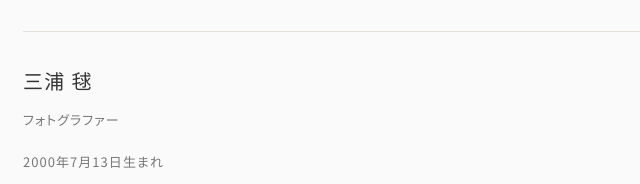
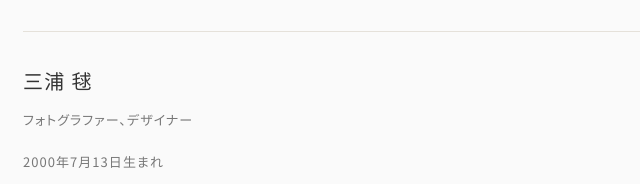
Before and after one commit to sugiyama-yoshihiko/nanji2025, a plain HTML site: page staff.html in a window 1280 px wide. Shown: the part 907-1091 px from the top of the page, 261-901 px from the left. Drawn offline with Linux system fonts and the light colour scheme.

Commit message:
Update Miura's staff role

```diff
--- a/staff.html
+++ b/staff.html
@@ -217,7 +217,7 @@
 <div class="staff-list">
   <section class="staff-person"><h2>杉山 仁彦</h2><p>ディレクター</p><p class="staff-birth">2002年3月26日生まれ</p><p class="staff-bio">陶芸を軸としたミクロとマクロの実践を横断し、自分たちの手で「心地よい日々」を立ち上げ、生活や社会そのものを再考し、再制作することで、生きている実感の獲得を試みている。</p><p class="staff-bio">また、三重、愛知、東京、福島を行き来する生活から、移動と定住、生活や居場所づくりをテーマとしている。葛尾焼きなどの活動を作品として捉えるとき、その最小単位はコミュニティであり、その物質的な表れが小屋なのではないかという仮説から、家や祠などをモチーフとしている。</p><a class="staff-social" href="https://www.instagram.com/sugiyama__yoshihiko/" target="_blank" rel="noopener noreferrer" aria-label="杉山仁彦のInstagram（新しいタブで開きます）">Instagram ↗</a></section>
   <section class="staff-person"><h2>森田 健（森田新聞社）</h2><p>アートディレクター</p><a class="staff-social" href="https://www.instagram.com/morita_shinbunsha/" target="_blank" rel="noopener noreferrer" aria-label="森田新聞社のInstagram（新しいタブで開きます）">Instagram ↗</a></section>
-  <section class="staff-person"><h2>三浦 毬</h2><p>フォトグラファー</p><p class="staff-birth">2000年7月13日生まれ</p><p class="staff-bio">名古屋芸術大学卒業。写真家、デザイナー。乃のアーカイブブックの展示記録写真とブックデザインを手掛ける。自費出版「ここにいた誰か」(2025) ずっとそばに置いておきたくなるような心地の良い本つぐりを目指している。</p><a class="staff-social" href="https://www.instagram.com/mrwn_cmr/" target="_blank" rel="noopener noreferrer" aria-label="三浦毬のInstagram（新しいタブで開きます）">Instagram ↗</a></section>
+  <section class="staff-person"><h2>三浦 毬</h2><p>フォトグラファー、デザイナー</p><p class="staff-birth">2000年7月13日生まれ</p><p class="staff-bio">名古屋芸術大学卒業。写真家、デザイナー。乃のアーカイブブックの展示記録写真とブックデザインを手掛ける。自費出版「ここにいた誰か」(2025) ずっとそばに置いておきたくなるような心地の良い本つぐりを目指している。</p><a class="staff-social" href="https://www.instagram.com/mrwn_cmr/" target="_blank" rel="noopener noreferrer" aria-label="三浦毬のInstagram（新しいタブで開きます）">Instagram ↗</a></section>
   <section class="staff-person"><h2>Yo Hibino</h2><p>ビデオグラファー</p><a class="staff-social" href="https://www.instagram.com/yohibino/" target="_blank" rel="noopener noreferrer" aria-label="Yo HibinoのInstagram（新しいタブで開きます）">Instagram ↗</a></section>
 </div>
 </main>
```
